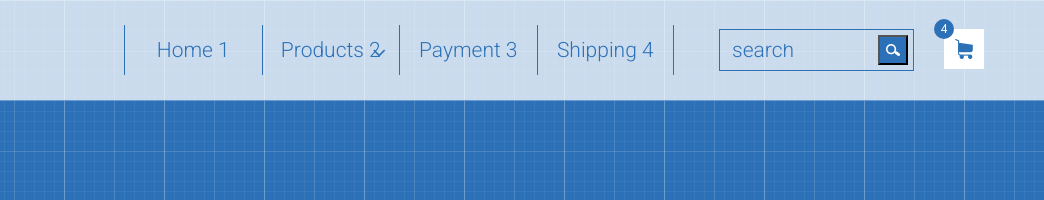
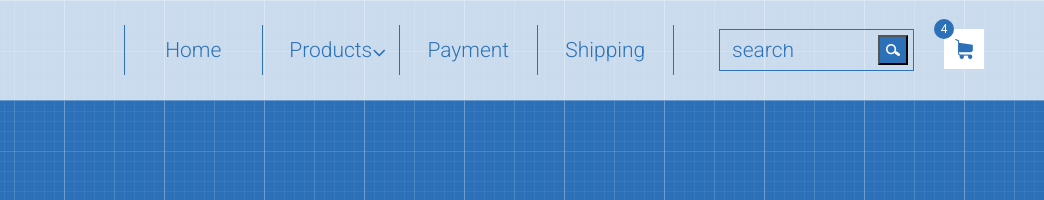
Before and after one commit to Rocksolana/Rocksolana1.github.io, a plain HTML site: page index.html in a window 1280 px wide. Shown: the top 200 px of the page, 236-1280 px from the left. Drawn offline with Linux system fonts and the light colour scheme.

Commit message:
delete number

```diff
--- a/index.html
+++ b/index.html
@@ -28,14 +28,14 @@
                 <div class="col-md-6">
                     <nav>
                         <ul class="menu">
-                            <li><a href="">Home 1 </a>
+                            <li><a href="">Home  </a>
                                 <ul class="submenu">
                                     <li><a href="">New Year's decor</a></li>
                                     <li><a href="">Accessories</a></li>
                                     <li><a href="">Decorative Ornaments</a></li>
                                 </ul>
                             </li>
-                            <li><a href="">Products 2
+                            <li><a href="">Products
                                 <i class="fa fa-angle-down" aria-hidden="true"></i></a>
 
                                 <ul class="submenu">
@@ -44,14 +44,14 @@
                                     <li><a href="">Decorative Ornaments</a></li>
                                 </ul>
                             </li>
-                            <li><a href="">Payment 3</a>
+                            <li><a href="">Payment </a>
                                 <ul class="submenu">
                                     <li><a href="">New Year's decor</a></li>
                                     <li><a href="">Accessories</a></li>
                                     <li><a href="">Decorative Ornaments</a></li>
                                 </ul>
                             </li>
-                            <li><a href="">Shipping 4</a>
+                            <li><a href="">Shipping </a>
                                 <ul class="submenu">
                                     <li><a href="">New Year's decor</a></li>
                                     <li><a href="">Accessories</a></li>
```
